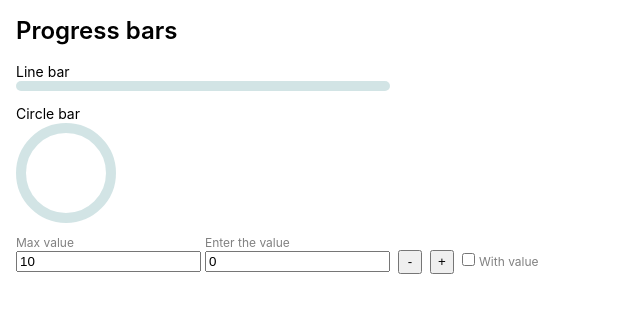
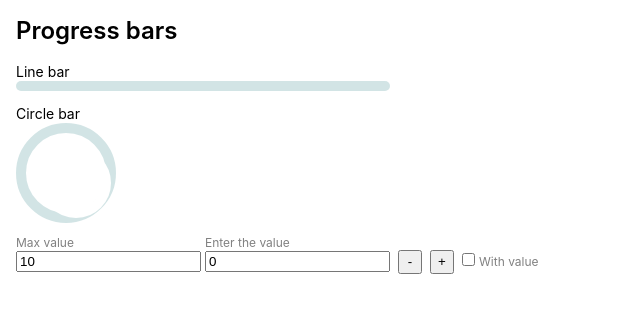
Before and after one commit to Vitaliytheone/Progress-bar, a React (Create React App) app: page / in a window 1280 px wide. Shown: the top 312 px of the page, without its empty margins (0-640 px from the left). Built offline with nearby package versions, Linux system fonts and the light colour scheme.

Commit message:
layout fixes

```diff
--- a/src/components/progress/components/circle/index.tsx
+++ b/src/components/progress/components/circle/index.tsx
@@ -10,8 +10,8 @@ const CircleBar = ({ valueInPercent, withValue }: any) => {
                     stroke="white"
                     fill="transparent"
                     r="30"
-                    cx="50"
-                    cy="50"
+                    cx="60"
+                    cy="60"
                 />
             </svg>
         </div>
```
